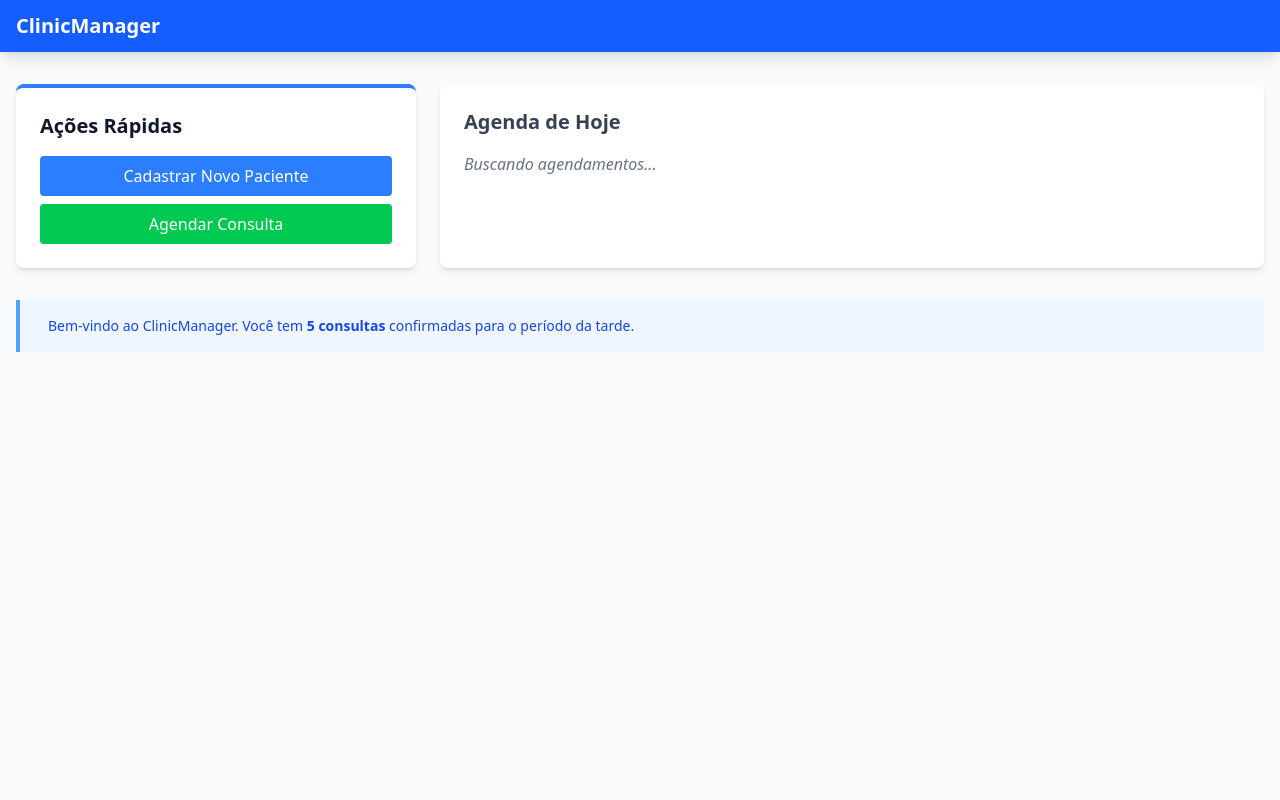
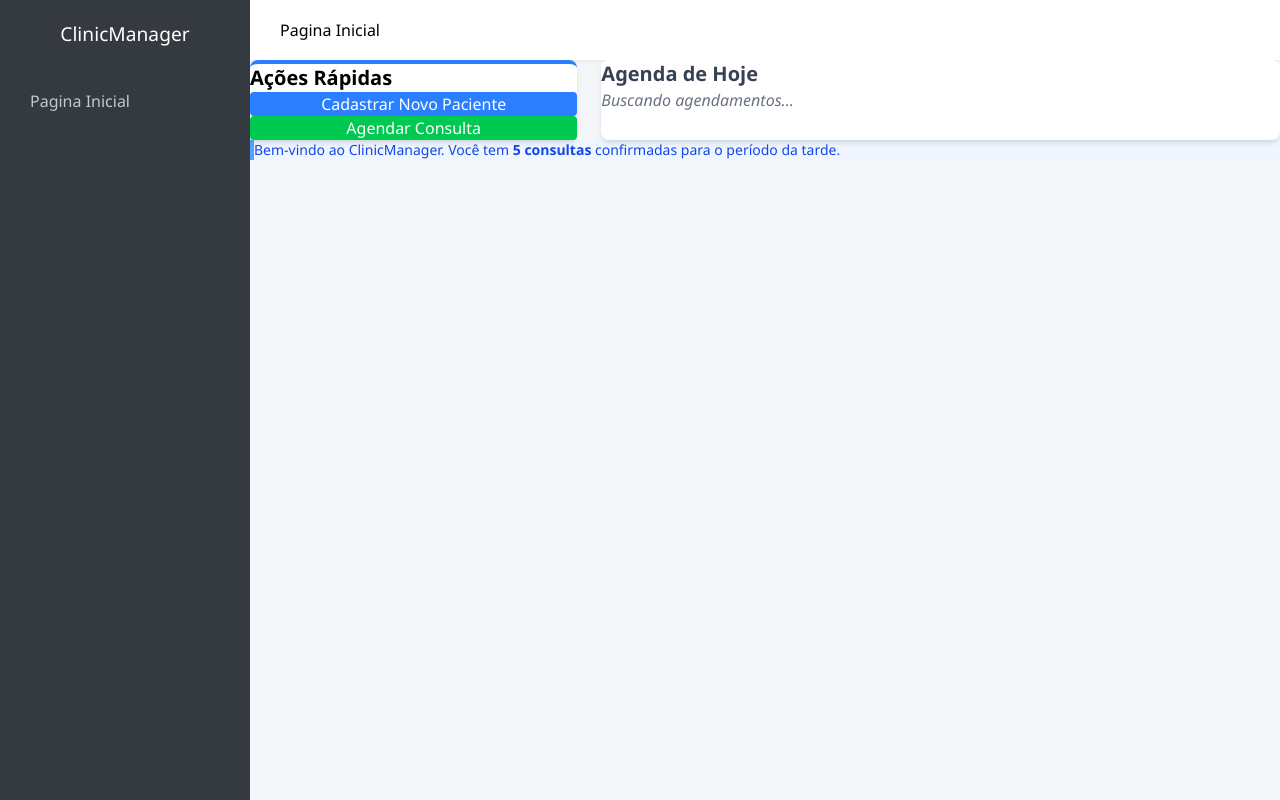
Before and after one commit to rafael2044/api_clinicManager_fastapi-htmx, a FastAPI app: template app/templates/index.html in a window 1280 px wide. Run offline with FastAPI, Linux system fonts and the light colour scheme; the template is opened without the code that fills it, so the values that code supplies are empty; some libraries are stand-ins or nearby versions.

Commit message:
Muda os componentes da pagina

```diff
--- /dev/null
+++ b/app/static/css/styles.css
@@ -0,0 +1,85 @@
+* {
+    margin: 0;
+    padding: 0;
+    box-sizing: border-box; /* Garante que padding não aumente o tamanho dos elementos */
+}
+
+body {
+    font-family: 'Segoe UI', sans-serif;
+    background-color: #f4f6f9;
+    display: flex; /* Cria o layout principal: Sidebar | Conteúdo */
+    height: 100vh;
+    overflow: hidden; /* Evita barra de rolagem dupla */
+}
+
+/* 2. SIDEBAR (Lateral) */
+aside {
+    width: 250px;
+    background-color: #343a40; /* Cinza escuro */
+    color: white;
+    display: flex;
+    flex-direction: column; /* Itens um embaixo do outro */
+    padding: 20px;
+}
+
+aside nav {
+    display: flex;
+    flex-direction: column;
+}
+
+aside h2 {
+    margin-bottom: 30px;
+    text-align: center;
+    font-size: 1.2rem;
+}
+
+.nav-link {
+    color: #c2c7d0;
+    text-decoration: none; /* Remove o sublinhado */
+    padding: 10px;
+    margin-bottom: 5px;
+    border-radius: 5px;
+    cursor: pointer;
+    transition: 0.3s; /* Suaviza a mudança de cor */
+}
+
+.nav-link:hover {
+    background-color: #495057;
+    color: white;
+}
+
+.btn-logout {
+    height: 100%;
+    padding: 8px 10px;
+    border-radius: 4px;
+    box-sizing: border-box;
+    background-color: oklch(0.577 0.245 27.325);
+    color: white;
+}
+
+.btn-logout:hover {
+    background-color: oklch(0.505 0.213 27.518);
+}
+
+/* 3. ÁREA PRINCIPAL (Wrapper) */
+.content {
+    flex: 1; /* Ocupa todo o espaço que sobrar ao lado da sidebar */
+    display: flex;
+    flex-direction: column;
+    overflow-y: auto; /* Permite rolar apenas o conteúdo, não a sidebar */
+}
+
+header {
+    background-color: white;
+    height: 60px;
+    display: flex; /* Flexbox para alinhar itens */
+    justify-content: space-between; /* Um na ponta esquerda, outro na direita */
+    align-items: center; /* Centraliza verticalmente */
+    padding: 0 30px;
+    box-shadow: 0 2px 5px rgba(0,0,0,0.05);
+}
+
+.user-info {
+    display: flex;
+    gap: 5px;
+}
--- a/app/templates/base.html
+++ b/app/templates/base.html
@@ -3,21 +3,34 @@
     <head>
         {% include 'components/head.html' %}
     </head>
-    <body class="bg-gray-50 text-gray-900">
-        {% include "components/navbar.html" %}
+    <body>
+        {% include "components/sidebar.html" %}
 
-        <main class="container mx-auto px-4 py-8">
+        <div class="content">
+            <header>
+                <h3>{% block title %}{% endblock %}</h3>
+                {% if request.state.user %}
+                <div class="user-info">
+                    <span style="margin-right: 15px;">Olá, {{ request.state.user.username }}</span>
+                    <span>{{ request.state.user.role }}</span>
+                    <button
+                        hx-get="/auth/logout"
+                        class="btn-logout"
+                    >
+                        Sair
+                    </button>
+                </div>
+                {% endif %}
+            </header>
+
             <div id="main-content">{% block content %}{% endblock %}</div>
-        </main>
-
-        <div
-            class="htmx-indicator fixed bottom-4 right-4 bg-yellow-400 p-2 rounded shadow"
-            id="loader"
-        >
-            Carregando...
+            <div
+                class="htmx-indicator fixed bottom-4 right-4 bg-yellow-400 p-2 rounded shadow"
+                id="loader"
+            >
+                Carregando...
+            </div>
         </div>
-
-        <script src="{{ url_for('static', path='js/updateActiveBar.js') }}"></script>
 
         <style>
             .htmx-indicator {
--- a/app/templates/components/head.html
+++ b/app/templates/components/head.html
@@ -1,6 +1,7 @@
 <meta charset="UTF-8" />
 <meta name="viewport" content="width=device-width, initial-scale=1.0" />
 <title>ClinicManager - Sistema Médico</title>
+<link rel="stylesheet" href="{{ url_for('static', path='css/styles.css') }}">
 <script src="https://cdn.jsdelivr.net/npm/@tailwindcss/browser@4"></script>
 <script src="https://unpkg.com/imask"></script>
 <script
--- a/app/templates/components/navbar.html
+++ /dev/null
@@ -1,62 +0,0 @@
-<nav class="bg-blue-600 text-white shadow-lg">
-    <div class="container mx-auto px-4 py-3 flex justify-between items-center">
-        <button
-            hx-get="/"
-            hx-target="#main-content"
-            hx-push-url="true"
-            class="text-xl font-bold"
-        >
-            ClinicManager
-        </button>
-        {% if request.state.user %}
-            {% if request.state.user.employee.role == "admin" %}
-            <div class="flex space-x-2">
-                <button
-                    hx-get="/patients"
-                    hx-target="#main-content"
-                    hx-push-url="true"
-                    class="px-3 py-2 rounded hover:bg-blue-700 transition"
-                >
-                    Pacientes
-                </button>
-
-                <button
-                    hx-get="/employees"
-                    hx-target="#main-content"
-                    hx-push-url="true"
-                    class="px-3 py-2 rounded hover:bg-blue-700 transition"
-                >
-                    Funcionários
-                </button>
-                <button
-                    hx-get="/users"
-                    hx-target="#main-content"
-                    hx-push-url="true"
-                    class="px-3 py-2 rounded hover:bg-blue-700 transition"
-                >
-                    Usuários
-                </button>
-
-                <button
-                    hx-get="/appointments"
-                    hx-target="#main-content"
-                    hx-push-url="true"
-                    class="px-3 py-2 rounded hover:bg-blue-700 transition"
-                >
-                    Agenda
-                </button>
-            {% endif %}
-                <div class="user-info">
-                    <span>Olá, {{ request.state.user.username }}</span>
-                    <span class="badge">{{ request.state.user.role }}</span>
-                    <button
-                        hx-get="/auth/logout"
-                        class="px-3 py-2 rounded hover:bg-red-600 transition"
-                    >
-                        Sair
-                    </button>
-                </div>
-            </div>
-        {% endif %}
-    </div>
-</nav>
--- /dev/null
+++ b/app/templates/components/sidebar.html
@@ -0,0 +1,51 @@
+<aside>
+    <nav>
+        <h2>ClinicManager</h2>
+        <a
+            hx-get="/"
+            hx-target="#main-content"
+            hx-push-url="true"
+            class="nav-link"
+        >
+            Pagina Inicial
+        </a>
+        {% if request.state.user %}
+        {% if request.state.user.employee.role == "admin" %}
+            <a
+                hx-get="/patients"
+                hx-target="#main-content"
+                hx-push-url="true"
+                class="nav-link"
+            >
+                Pacientes
+            </a>
+
+            <a
+                hx-get="/employees"
+                hx-target="#main-content"
+                hx-push-url="true"
+                class="nav-link"
+            >
+                Funcionários
+            </a>
+            <a
+                hx-get="/users"
+                hx-target="#main-content"
+                hx-push-url="true"
+                class="nav-link"
+            >
+                Usuários
+            </a>
+
+            <a
+                hx-get="/appointments"
+                hx-target="#main-content"
+                hx-push-url="true"
+                class="nav-link"
+            >
+                Agenda
+            </a>
+        {% endif %}
+        {% endif %}
+    </nav>
+</aside>
--- a/app/templates/index.html
+++ b/app/templates/index.html
@@ -1,4 +1,6 @@
-{% extends "base.html" %} {% block content %}
+{% extends "base.html" %}
+{% block title %} Pagina Inicial {% endblock %}
+{% block content %}
 <div class="grid grid-cols-1 md:grid-cols-3 gap-6">
     <div class="bg-white p-6 rounded-lg shadow-md border-t-4 border-blue-500">
         <h2 class="text-xl font-semibold mb-4">Ações Rápidas</h2>
--- a/app/templates/patients/list_fragment.html
+++ b/app/templates/patients/list_fragment.html
@@ -1,3 +1,4 @@
+{% block title %} Gerenciamento de Pacientes {% endblock %}
 <div class="bg-white shadow-md rounded-lg overflow-hidden p-6">
     {% if success %}
     <div
```
Also changed, not shown: app/templates/patients/list_full.html (+5 -2 lines).
